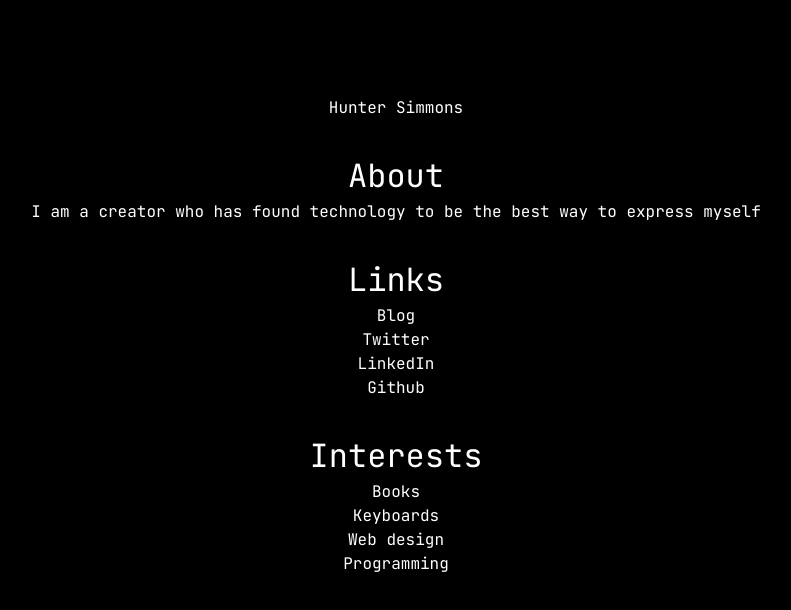
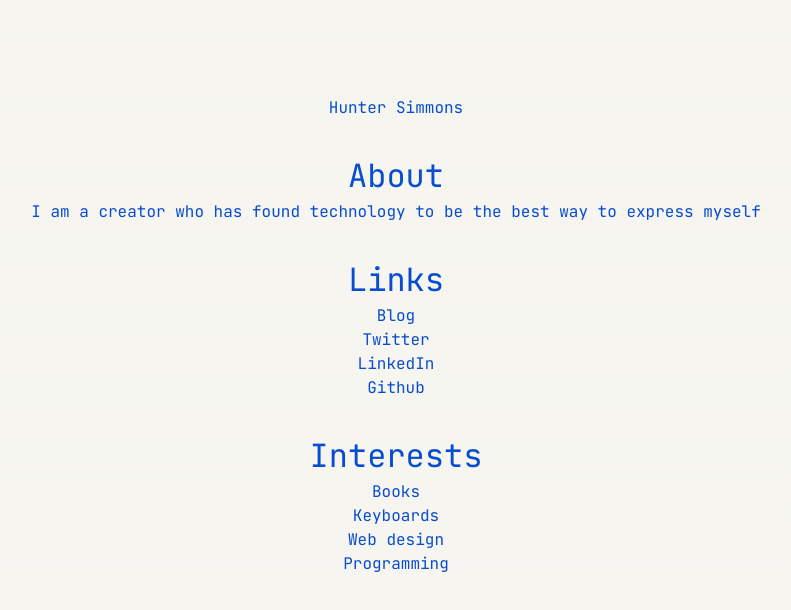
Before and after one commit to hwsimmons17/personal-site, a Next.js app: page / in a window 1280 px wide. Shown: the top 610 px of the page, without its empty margins (244-1035 px from the left). Built offline with nearby package versions, Linux system fonts and the light colour scheme.

Commit message:
update color scheme

```diff
--- a/src/app/globals.css
+++ b/src/app/globals.css
@@ -3,9 +3,9 @@
 @tailwind utilities;
 
 :root {
-  --foreground-rgb: 255, 255, 255;
-  --background-start-rgb: 0, 0, 0;
-  --background-end-rgb: 0, 0, 0;
+    --foreground-rgb: 8, 76, 207;
+    --background-start-rgb: 246, 245, 240;
+    --background-end-rgb: 246, 245, 240;
 }
 
 body {
@@ -27,5 +27,5 @@
 }
 
 a:hover {
-  color: rgb(191 219 254);
+    color: rgb(168, 190, 233);
 }
```
Lines whose indentation alone changed are shown as unchanged.
